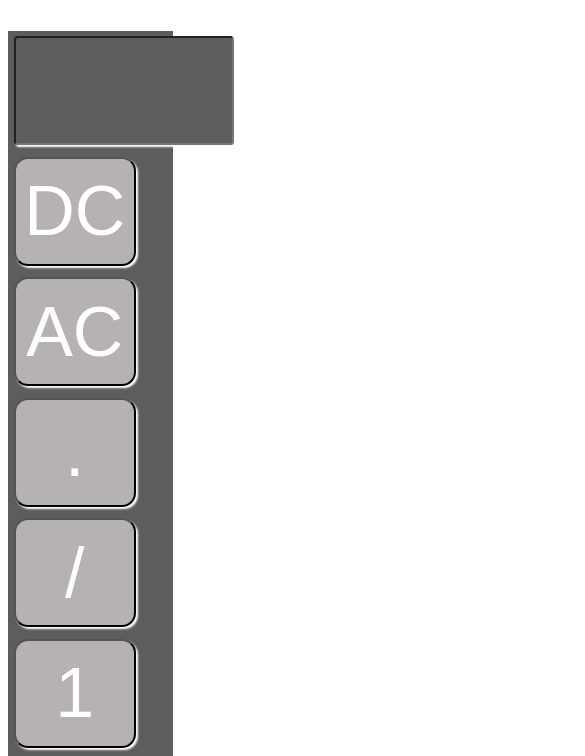
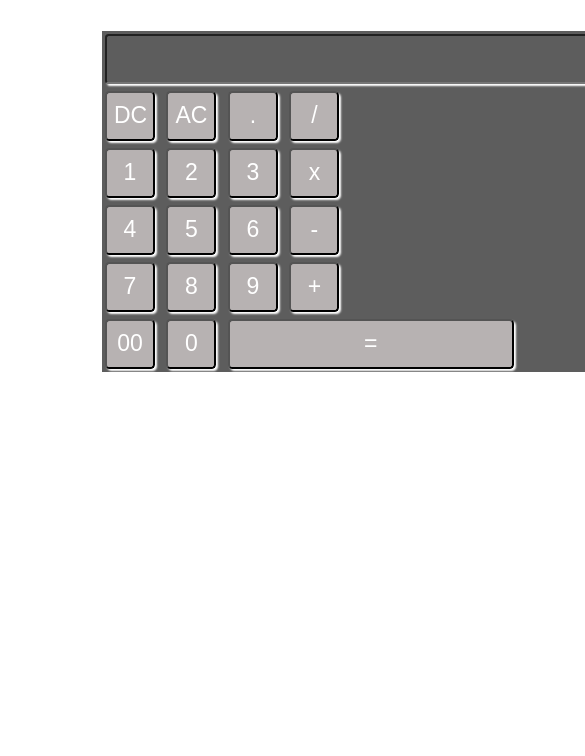
Before and after one commit to himanshutomar114/Calculator, a plain HTML site: page index.html in a window 390 px wide. Shown: the part 69-825 px from the top of the page, 585 px wide, since content can reach past the window. Drawn offline with Linux system fonts and the light colour scheme.

Commit message:
Update calculator.css

```diff
--- a/calculator.css
+++ b/calculator.css
@@ -34,25 +34,15 @@ input{
     width: 47%;
 }
 @media screen and (max-width:1080px){
- form {
-        background-color: rgb(93, 93, 93);
-        align-items: center;
-        justify-content: center;
-        max-width: 724px;
-        margin-left: 0;
-        max-height: 1144px;
-    }
-    input {
-        font-size: 70px;
-        border-radius: 0.2em;
-        background-color: rgb(183, 178, 178);
-        color: white;
-        box-shadow: 2px 2px 2px;
-        padding: 5.5px;
-        margin: 3.5%;
-        height: 109px;
-        width: 122px;
-    }
+form {
+    background-color: rgb(93, 93, 93);
+    font-size: large;
+    margin-right: 56%;
+    width: 697px;
+}
+   .display {
+    width: 647px;
+}
     .equal {
         width: 41%;
     }
```
